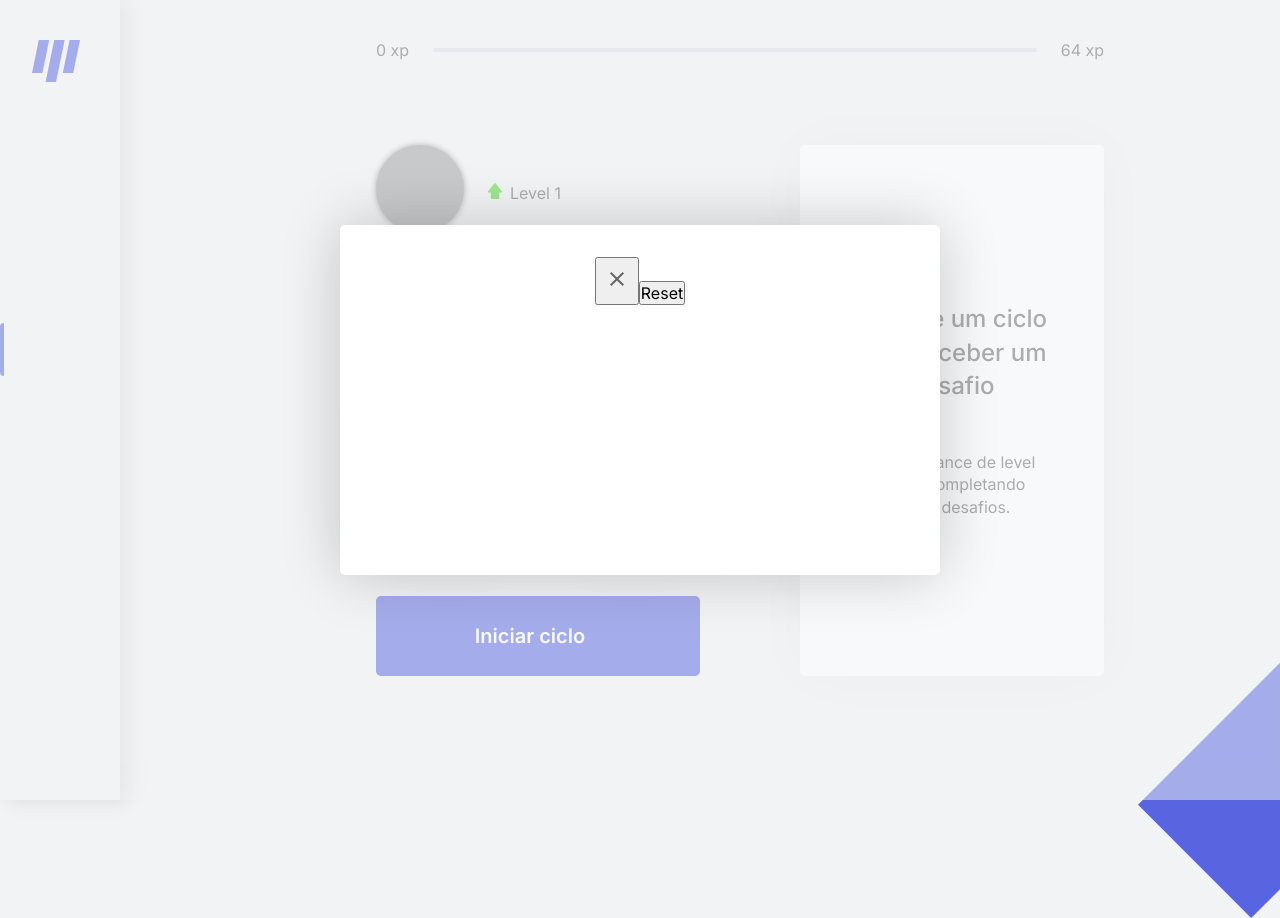
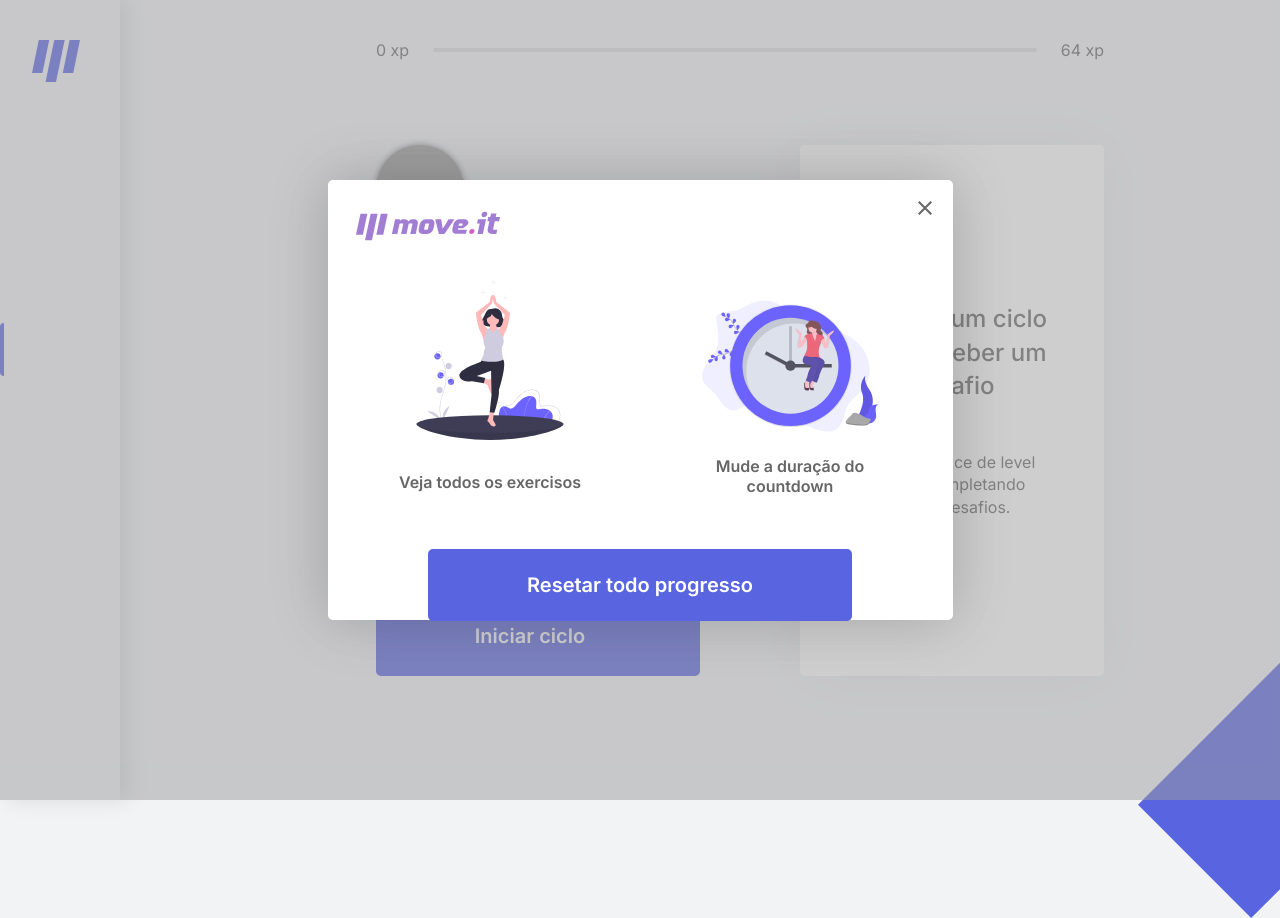
Before and after one commit to JohnMaroe/Groove.it, a Next.js app: page /home in a window 1280 px wide. Both pictures are taken after a click on the element 98 px from the left and 752 px from the top of the page. Shown: the top 918 px of the page. Built offline with nearby package versions, Linux system fonts and the light colour scheme; grey boxes are pictures that could not be loaded.

Commit message:
Features added: Config modal

```diff
--- a/src/components/ConfigModal.tsx
+++ b/src/components/ConfigModal.tsx
@@ -1,19 +1,136 @@
-import { useContext } from 'react';
+import { useState, useContext } from 'react';
+import { useRouter } from 'next/router'
 import { ChallengesContext } from '../contexts/ChallengesContext';
 
 import styles from '../styles/components/ConfigModal.module.css';
+import { CountdownContext } from '../contexts/CountdownContext';
 
 export function ConfigModal() {
+  const [isChangeTimeActive, setIsChangeTimeActive] = useState(false);
+  const [isConfirmReset, setIsConfirmReset] = useState(false);
+
+  const [minutesTemp, setMinutesTemp] = useState(0);
+  const [secondsTemp, setSecondsTemp] = useState(0);
+
+  const [minuteLeft, minuteRight] = String(minutesTemp).padStart(2, '0').split('');
+  const [secondLeft, secondRight] = String(secondsTemp).padStart(2, '0').split('');
+
   const { setIsConfigUpModalOpen, resetProgress } = useContext(ChallengesContext);
+  const { setTime } = useContext(CountdownContext);
+
+  const router = useRouter();
+
+  function handleCountdownClickMinutes(type: string) {
+    if (type === 'left') {
+      minuteLeft === '9' ? setMinutesTemp(0 + Number(minuteRight))
+      : setMinutesTemp(minutesTemp + 10);
+    } else if (type === 'right') {
+      minuteRight === '9' ? setMinutesTemp(Number(`${minuteLeft}0`))
+      : setMinutesTemp(minutesTemp + 1);
+    }
+  }
+
+  function handleCountdownClickSeconds(type: string) {
+    if (type === 'left') {
+      secondLeft === '9' ? setSecondsTemp(0 + Number(secondRight))
+      : setSecondsTemp(secondsTemp + 10);
+    } else if (type === 'right') {
+      secondRight === '9' ? setSecondsTemp(Number(`${secondLeft}0`))
+      : setSecondsTemp(secondsTemp + 1);
+    }
+  }
+
+  function changeCurrentCountdownTime() {
+    const timeInSeconds = (minutesTemp * 60) + secondsTemp;
+    setTime(timeInSeconds);
+  }
 
   return (
     <div className={styles.overlay}>
-      <div className={styles.container}>
-        <button type="button" onClick={() => setIsConfigUpModalOpen(false)}>
-          <img src="/icons/close.svg" alt="Close Modal Button" />
-        </button>
-        <button onClick={resetProgress}>Reset</button>
-      </div>
+      { !isChangeTimeActive ? (
+        <div className={styles.container}>
+          <header>
+            <img src="/logo-full.svg" alt="Move it logo" />
+
+            <button type="button" onClick={() => setIsConfigUpModalOpen(false)}>
+              <img src="/icons/close.svg" alt="Close Modal Button" />
+            </button>
+          </header>
+
+          <main>
+            <div onClick={() => {router.push('/api/exercises');}}>
+              <img src="/yoga.svg" alt="Woman doing yoga" />
+              <p>Veja todos os exercisos</p>
+            </div>
+            <div onClick={() => setIsChangeTimeActive(true)}>
+              <img src="/alarm.svg" alt="Alarm picture" />
+              <p>Mude a duração do countdown</p>
+            </div>
+          </main>
+
+          <footer>
+            { !isConfirmReset ? (
+              <button
+                className={styles.resetButton}
+                onClick={() => setIsConfirmReset(true)}
+              >
+                Resetar todo progresso
+              </button>
+            ) : (
+              <button
+                className={`${styles.confirmResetButton} ${styles.resetButton}`}
+                onClick={resetProgress}
+              >
+                  <i className="fas fa-exclamation-triangle" />
+                  Clique para confirmar
+                  <i className="fas fa-exclamation-triangle" />
+              </button>
+            )
+            }
+
+          </footer>
+        </div>
+      ) :
+      (
+        <div className={styles.container}>
+          <header>
+            <img src="/logo-full.svg" alt="Move it logo" />
+
+            <button type="button" onClick={() => setIsConfigUpModalOpen(false)}>
+              <img src="/icons/close.svg" alt="Close Modal Button" />
+            </button>
+          </header>
+
+          <section>
+            <aside>
+              <h2>Mude a duração:</h2>
+              <p>clique nos números</p>
+            </aside>
+
+            <div className={styles.countdownContainer}>
+              <div>
+                <span onClick={() => handleCountdownClickMinutes('left')}>{minuteLeft}</span>
+                <span onClick={() => handleCountdownClickMinutes('right')}>{minuteRight}</span>
+              </div>
+              <span>:</span>
+              <div>
+                <span onClick={() => handleCountdownClickSeconds('left')}>{secondLeft}</span>
+                <span onClick={() => handleCountdownClickSeconds('right')}>{secondRight}</span>
+              </div>
+            </div>
+          </section>
+
+          <footer>
+            <button
+              className={`${styles.applyButton} ${styles.resetButton}`}
+              onClick={changeCurrentCountdownTime}
+            >
+              Aplicar
+            </button>
+          </footer>
+        </div>
+      )
+      }
     </div>
   );
 }
--- a/src/components/Countdown.tsx
+++ b/src/components/Countdown.tsx
@@ -1,4 +1,4 @@
-import { useContext } from 'react';
+import { useState, useEffect, useContext } from 'react';
 import { CountdownContext } from "../contexts/CountdownContext";
 
 import styles from '../styles/components/Countdown.module.css';
@@ -13,8 +13,8 @@ export function Countdown() {
     startCountdown
   } = useContext(CountdownContext);
 
-  const [minuteLeft, minuteRight] = String(minutes).padStart(2, '0').split('');
-  const [secondLeft, secondRight] = String(seconds).padStart(2, '0').split('');
+  let [minuteLeft, minuteRight] = String(minutes).padStart(2, '0').split('');
+  let [secondLeft, secondRight] = String(seconds).padStart(2, '0').split('');
 
   return (
     <div>
--- a/src/components/Login.tsx
+++ b/src/components/Login.tsx
@@ -1,5 +1,5 @@
 import { useState } from 'react';
-import { useRouter } from 'next/router'
+import { useRouter } from 'next/router';
 import Cookies from 'js-cookie';
 
 import styles from '../styles/components/Login.module.css';
--- a/src/contexts/ChallengesContext.tsx
+++ b/src/contexts/ChallengesContext.tsx
@@ -6,6 +6,7 @@ import { LevelUpModal } from '../components/LevelUpModal';
 import challenges from '../../challenges.json';
 import styles from '../styles/components/LevelUpModal.module.css'
 import { ConfigModal } from '../components/ConfigModal';
+import { CountdownProvider } from './CountdownContext';
 
 interface Challenge {
   type: 'body' | 'eye';
@@ -135,6 +136,7 @@ export function ChallengesProvider({ children, ...rest }: ChallengesProviderProp
       setIsConfigUpModalOpen,
       resetProgress,
     }}>
+      <CountdownProvider>
         { isLevelUpModalOpen ?
           (
             <div className={styles.blurOverlay}>{children}</div>
@@ -145,6 +147,7 @@ export function ChallengesProvider({ children, ...rest }: ChallengesProviderProp
         { isConfigUpModalOpen && <ConfigModal /> }
 
         { isLevelUpModalOpen && <LevelUpModal /> }
+      </CountdownProvider>
     </ChallengesContext.Provider>
   );
 }
--- a/src/contexts/CountdownContext.tsx
+++ b/src/contexts/CountdownContext.tsx
@@ -8,6 +8,7 @@ interface CountdownContextData {
   isActive: boolean;
   startCountdown: () => void;
   resetCountdown: () => void;
+  setTime: (time: number) => void;
 }
 
 interface CountdownProviderProps {
@@ -25,8 +26,8 @@ export function CountdownProvider({ children }: CountdownProviderProps) {
   const [isActive, setIsActive] = useState(false);
   const [hasFinished, setHasFinished] = useState(false);
 
-  const minutes = Math.floor(time / 60);
-  const seconds = time % 60;
+  let minutes = Math.floor(time / 60);
+  let seconds = time % 60;
 
   function startCountdown() {
     setIsActive(true);
@@ -59,6 +60,7 @@ export function CountdownProvider({ children }: CountdownProviderProps) {
       isActive,
       startCountdown,
       resetCountdown,
+      setTime,
     }}>
       {children}
     </CountdownContext.Provider>
--- /dev/null
+++ b/src/pages/api/exercises.ts
@@ -0,0 +1,5 @@
+import challenges from '../../../challenges.json'
+
+export default async (request, response) => {
+  return response.status(201).json(challenges);
+}
--- a/src/pages/home.tsx
+++ b/src/pages/home.tsx
@@ -33,9 +33,9 @@ export default function Home(props: HomeProps) {
 
         <ExperienceBar />
 
-        <NavBar icon="home" />
+        <CountdownProvider>
+          <NavBar icon="home" />
 
-        <CountdownProvider>
           <section>
             <div>
               <Profile />
--- a/src/styles/components/ConfigModal.module.css
+++ b/src/styles/components/ConfigModal.module.css
@@ -1,5 +1,5 @@
 .overlay {
-  background: rgba(242, 243, 245, 0.5);
+  background: rgba(157, 158, 160, 0.5);
   position: fixed;
   top: 0;
   left: 0;
@@ -15,9 +15,9 @@
 .container {
   background: var(--white);
   width: 100%;
-  max-width: 600px;
-  height: 350px;
-  max-height: 400px;
+  max-width: 625px;
+  height: 440px;
+  max-height: 440px;
   position: relative;
 
   padding: 2rem 3rem;
@@ -27,3 +27,200 @@
   text-align: center;
   position: relative;
 }
+
+
+/* HEADER */
+.container header > img {
+  position: absolute;
+  left: 1.8rem;
+  top: -1.6rem;
+
+  width: 9rem;
+  height: 9rem;
+  filter: invert(32%) sepia(26%) saturate(3368%) hue-rotate(214deg) brightness(88%) contrast(87%);
+}
+
+.container header button {
+  position: absolute;
+  right: 0.5rem;
+  top: 0.5rem;
+
+  background: transparent;
+  border: 0;
+  font-size: 0;
+}
+
+.container header button:hover img {
+  filter: invert(29%) sepia(95%) saturate(1991%) hue-rotate(331deg) brightness(98%) contrast(86%);
+}
+
+
+/* MAIN */
+.container main {
+  margin-top: 4rem;
+  margin-bottom: 1.3rem;
+  display: flex;
+  justify-content: center;
+  align-items: center;
+}
+.container main div:first-child {
+  margin-right: 5rem;
+}
+
+.container main div {
+  display: flex;
+  flex-direction: column;
+  justify-content: center;
+  align-items: center;
+
+  width: 220px;
+  height: 220px;
+  border-radius: 8px;
+
+  transition: all 350ms;
+  cursor: pointer;
+}
+
+.container main div:hover {
+  background:rgba(157, 158, 160, 0.5);
+}
+
+.container main div img[src="/yoga.svg"] {
+  padding-bottom: 2rem;
+}
+
+.container main div img {
+  width: 11rem;
+  height: 12rem;
+}
+
+.container main div p {
+  font-weight: 600;
+}
+
+
+/* COUNTDOWN CLOCK */
+.container section {
+  margin-top: 4rem;
+  margin-bottom: 1.3rem;
+
+  display: flex;
+  flex-direction: column;
+  justify-content: center;
+  align-items: center;
+
+  height: 275px;
+  background: #dcdde077;
+  border-radius: 30px;
+}
+
+.container section aside {
+  display: flex;
+  flex-direction: column;
+  justify-content: center;
+  align-items: center;
+
+  margin-bottom: 2rem;
+}
+
+.container section aside p {
+  font-size: 1rem;
+}
+
+.countdownContainer {
+  display: flex;
+  align-items: center;
+  font-family: Rajdhani;
+  font-weight: 600;
+  color: var(--title);
+}
+
+.countdownContainer > div {
+  flex: 1;
+
+  display: flex;
+  align-items: center;
+  justify-content: space-evenly;
+
+  background: var(--white);
+  box-shadow: 0 0 60px rgba(0,0,0,0.05);
+  border-radius: 5px;
+  font-size: 8.5rem;
+  text-align: center;
+
+  padding: 5px;
+}
+
+.countdownContainer > div span {
+  flex: 1;
+  width: 68.3px;
+
+  user-select: none;
+  cursor: pointer;
+}
+
+.countdownContainer > div span:first-child {
+  border-right: 1px solid #f0f1f3;
+}
+
+.countdownContainer > div span:last-child {
+  border-right: 1px solid #f0f1f3;
+}
+
+.countdownContainer > span {
+  font-size: 6.25rem;
+  margin: 0 0.5rem;
+}
+
+
+/* FOOTER */
+.container footer {
+  display: flex;
+  justify-content: center;
+  align-items: center;
+}
+
+.container footer button.resetButton {
+  width: 80%;
+  height: 4.5rem;
+
+  margin-top: 2rem;
+  display: flex;
+  align-items: center;
+  justify-content: center;
+
+  border: 0;
+  border-radius: 5px;
+
+  background: var(--blue);
+  color: var(--white);
+
+  font-size: 1.25rem;
+  font-weight: 600;
+
+  transition: background-color 0.2s;
+}
+
+.container footer button.resetButton:hover {
+  background: var(--blue-dark);
+}
+
+.container footer button.confirmResetButton {
+  background: var(--red);
+}
+
+.container footer button.confirmResetButton:hover {
+  background: #bd1c36;
+}
+
+.container footer button.confirmResetButton i {
+  margin: 0 1rem 0 1rem;
+}
+
+.container footer button.applyButton {
+  width: 60%;
+  height: 3rem;
+
+  position: absolute;
+  bottom: 1rem;
+}
--- a/src/styles/components/LevelUpModal.module.css
+++ b/src/styles/components/LevelUpModal.module.css
@@ -62,6 +62,10 @@
   font-size: 0;
 }
 
+.container button:hover img {
+  filter: invert(29%) sepia(95%) saturate(1991%) hue-rotate(331deg) brightness(98%) contrast(86%);
+}
+
 .container div {
   position: absolute;
   bottom: 0;
--- a/src/styles/components/Login.module.css
+++ b/src/styles/components/Login.module.css
@@ -23,6 +23,12 @@
   align-items: center;
 
   margin-bottom: 3rem;
+  cursor: pointer;
+}
+
+.container div:hover i,
+.container div:hover span {
+  filter: brightness(2);
 }
 
 .container div i {
```
Also changed, not shown: public/alarm.svg (added), public/yoga.svg (added). Lines whose indentation alone changed are shown as unchanged.
